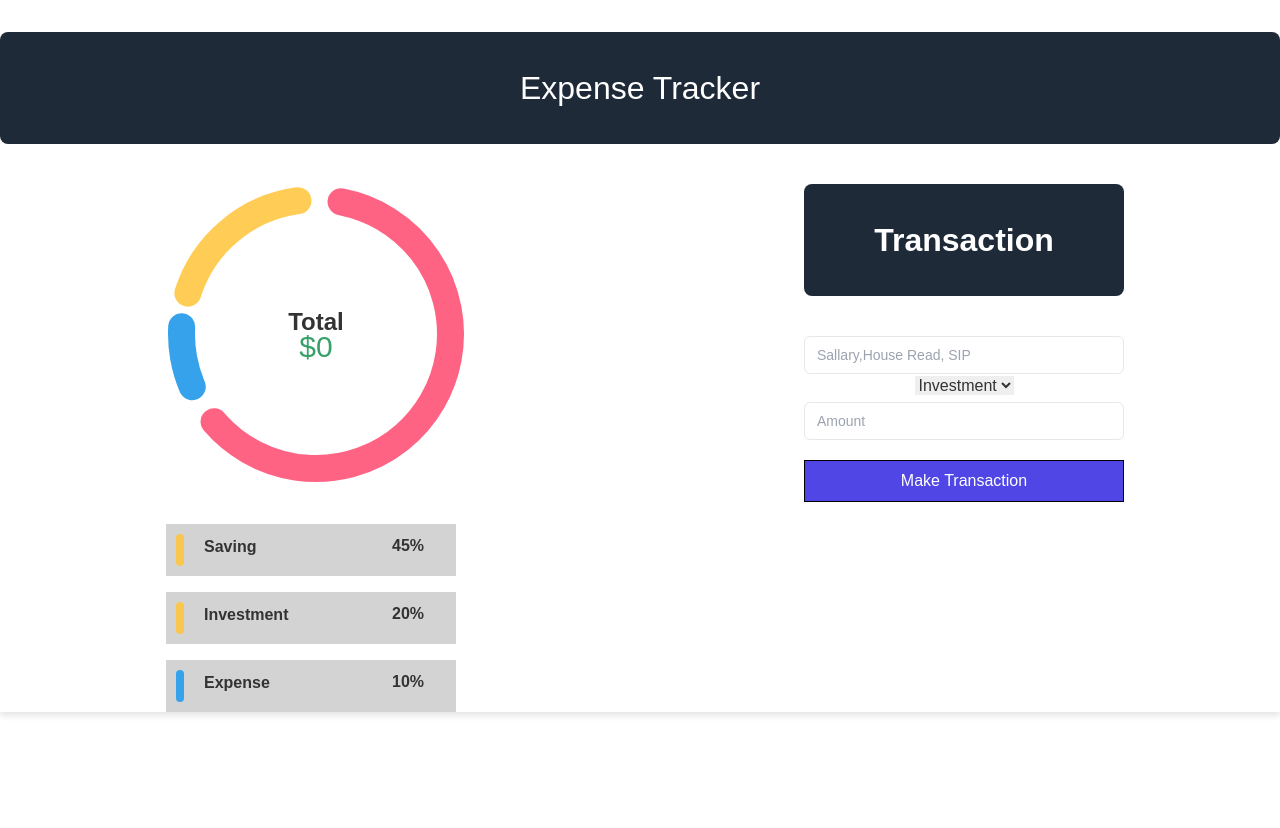
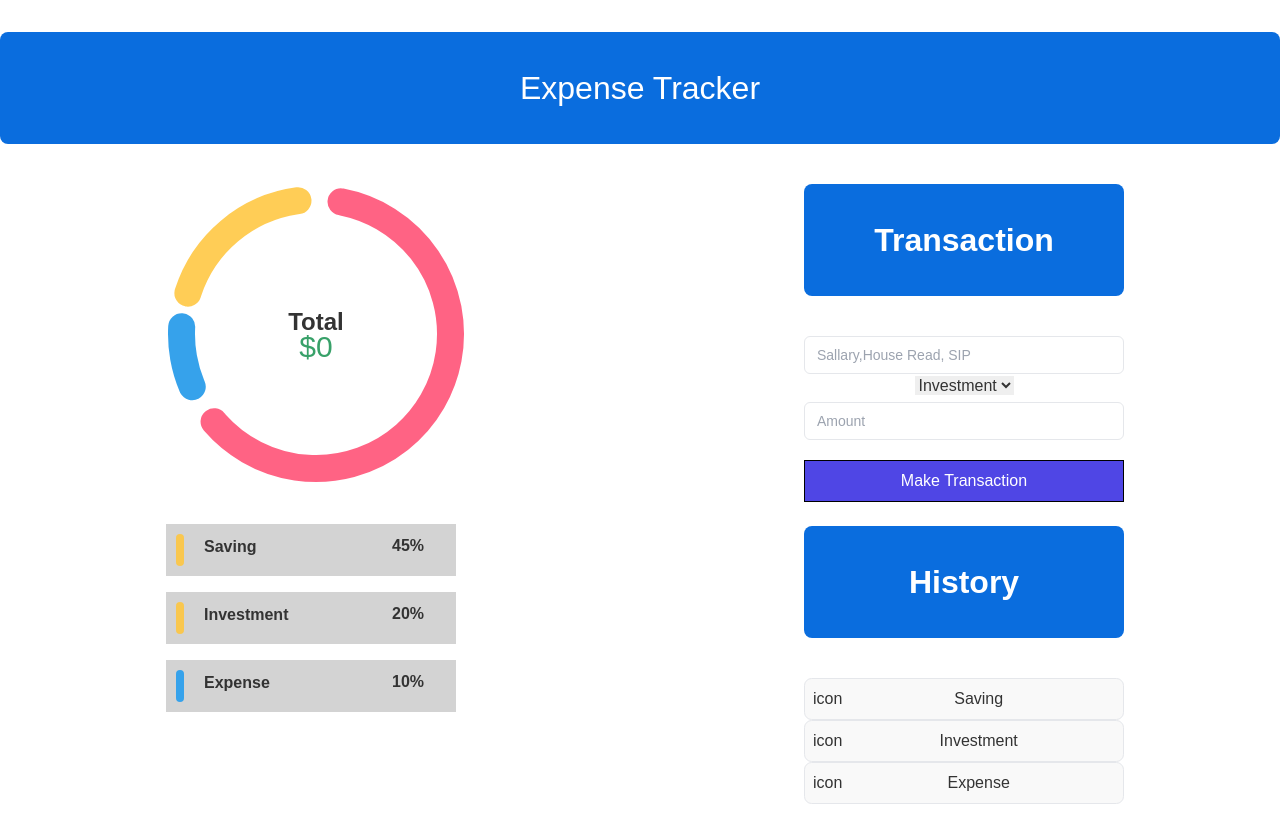
Before and after one commit to WAUdeshinduminaweerakoon/Expense-Tracker-Application, a React (Create React App) app in the folder client/: page / in a window 1280 px wide. Before the commit the page ends 800 px from the top, so only its background shows below. Built offline with nearby package versions, Linux system fonts and the light colour scheme.

Commit message:
add the History

```diff
--- a/client/src/App.css
+++ b/client/src/App.css
@@ -42,7 +42,7 @@
   font-size: 2rem; /* Equivalent to text-4xl */
   padding: 2rem; /* Equivalent to py-8 */
   margin-bottom: 2.5rem; /* Equivalent to mb-10 */
-  background-color: #1e2a38; /* Equivalent to bg-slate-800 */
+  background-color: #0a6dde; /* Equivalent to bg-slate-800 */
   color: white; /* Equivalent to text-white */
   border-radius: 0.5rem; /* Equivalent to rounded */
 }
--- a/client/src/components/Form.jsx
+++ b/client/src/components/Form.jsx
@@ -1,5 +1,6 @@
 import React from 'react';
 import {useForm} from 'react-hook-form';
+import List from './List';
 import './form.css';
 
 const Form = () => {
@@ -35,6 +36,7 @@ const Form = () => {
         </div>
 
       </form>
+      <List></List>
 
 
 
--- /dev/null
+++ b/client/src/components/List.js
@@ -0,0 +1,45 @@
+import React from 'react'
+import './list.css';
+import '../index.css';
+
+const obj =[
+    {
+      name:"Saving",
+      color:'#f9c74f',
+
+
+    },
+    {
+      name:"Investment",
+      color:'#f9c74f',
+    },
+    {
+      name:"Expense",
+      color:'rgb(54, 162, 235)',
+
+
+    }
+  ]
+
+export default function List() {
+  return (
+    <div className='ListDiv'>
+        <h1 className='ListDiv-h1'>History</h1>
+        {obj.map((v,i)=> <Transaction key={i} category={v}></Transaction> )}
+
+        </div>
+  )
+}
+
+
+
+function Transaction({category}){
+    if(!category)return null;
+    return(
+        <div className="transaction-div1" style={{ borderRadius: `8px solid ${category.color ?? "#f9c74f"}` }}>
+            <button>icon</button>
+            <span className='transaction-div1-saving'> {category.name??''}</span>
+
+        </div>
+    )
+}
--- /dev/null
+++ b/client/src/components/list.css
@@ -0,0 +1,26 @@
+.ListDiv{
+
+    flex-direction: flex;
+    padding-top: 1.5rem;
+    padding-bottom: 1.5rem;
+    gap: 0.75rem;
+}
+.ListDiv-h1{
+    padding-top: 1rem;
+    padding-bottom: 1rem;
+    font-weight: bold;
+    font-size: 1.25rem;
+}
+.transaction-div1{
+  display: flex;
+  justify-content: center;
+  background-color: #f9f9f9;
+  padding: 0.5rem;
+  border-radius: 0.475rem;
+  border-width: 1px;
+}
+.transaction-div1-saving{
+    display: block;
+    width: 100%;
+
+}
```
